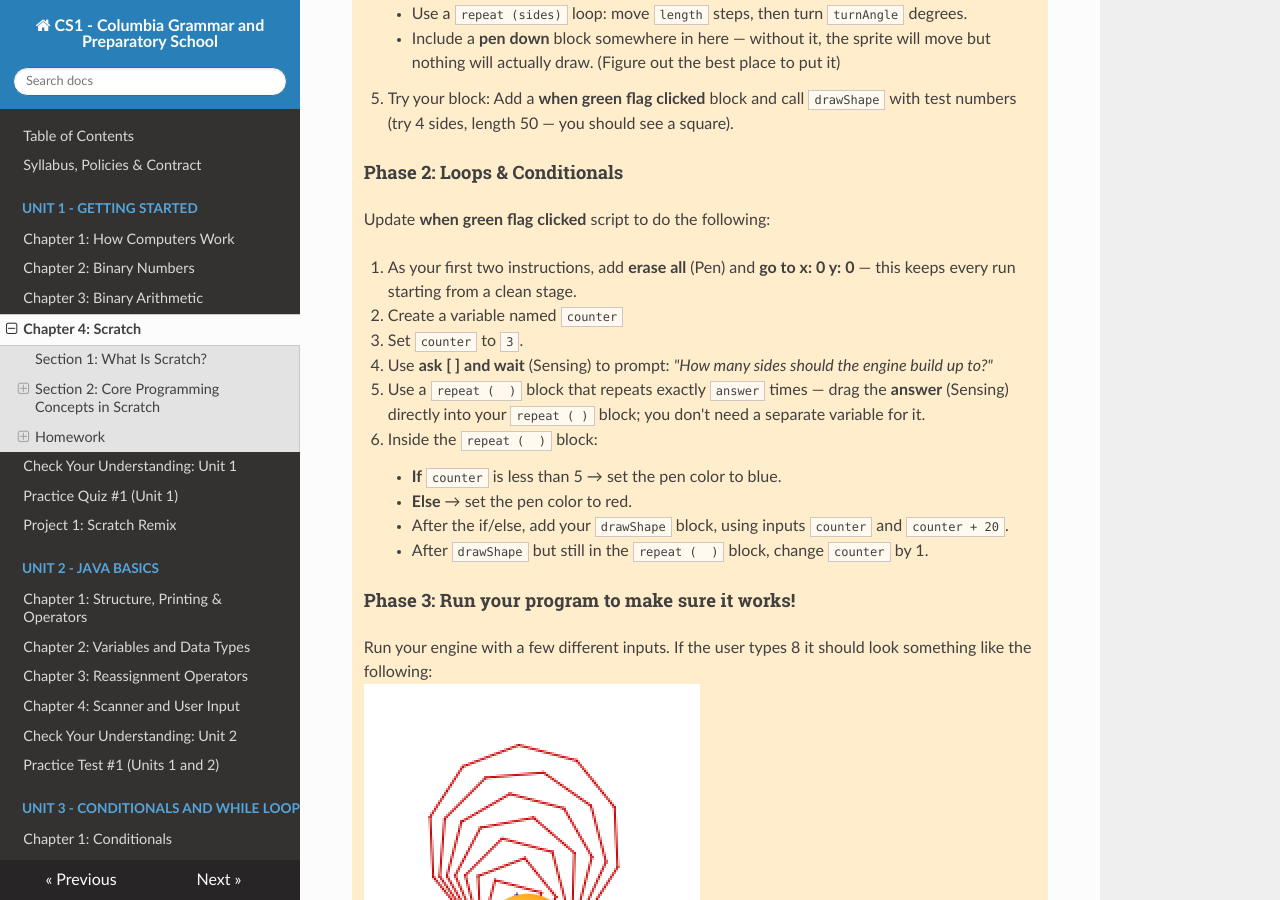
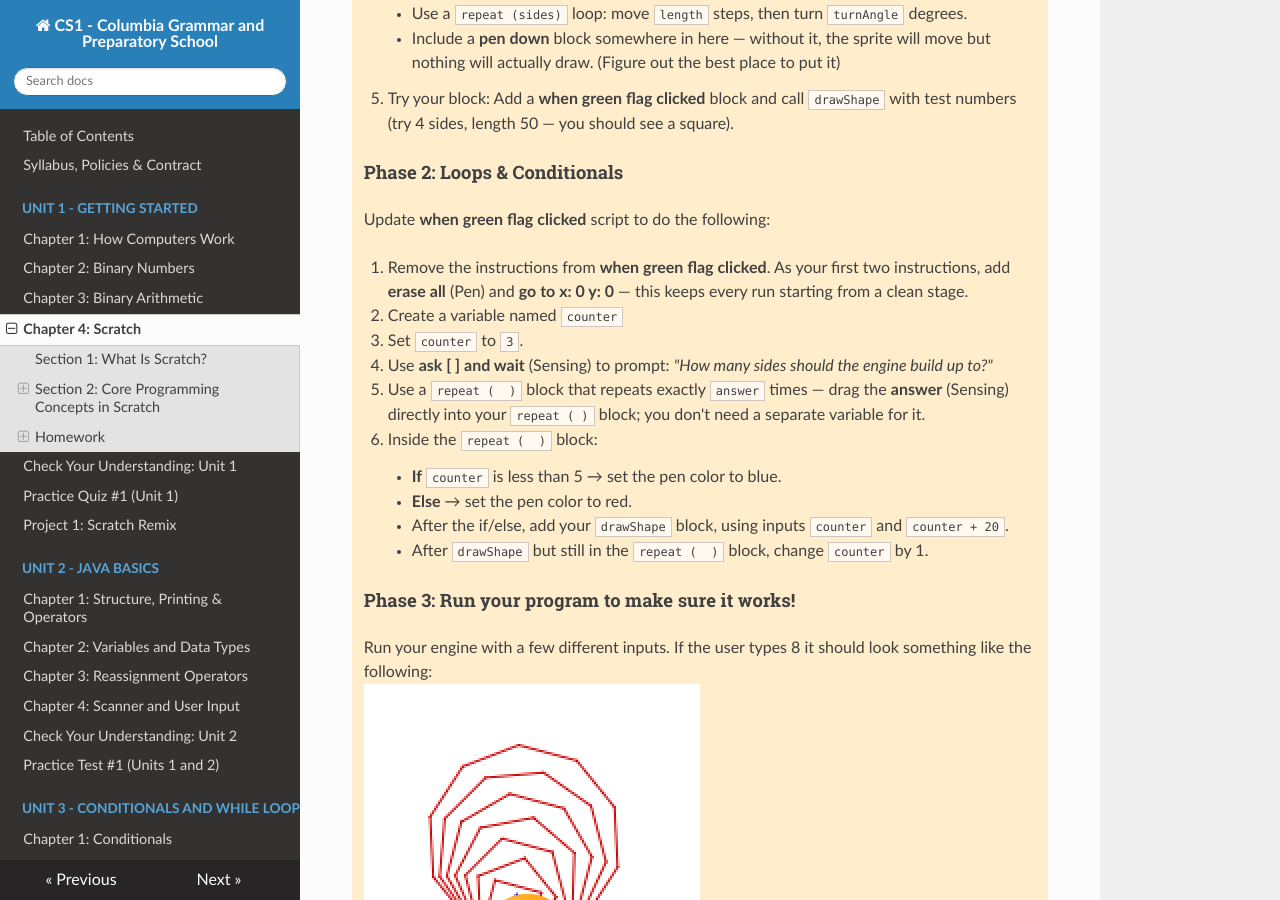
Before and after one commit to kjergens/cs1-site, an MkDocs documentation site: the page built from docs/unit1/notes_04_scratch.md, in a window 1280 px wide and 900 px high, scrolled down 2095 px. Built offline with MkDocs 1.6.1, drawn with Linux system fonts in a browser that asks for light colours; nearby versions of some CDN libraries.

Commit message:
Update instructions for Phase 2 in notes
Clarified instructions for the 'when green flag clicked' script by removing previous instructions and emphasizing the addition of 'erase all' and 'go to x: 0 y: 0'.

```diff
--- a/docs/unit1/notes_04_scratch.md
+++ b/docs/unit1/notes_04_scratch.md
@@ -82,7 +82,7 @@ In Scratch, scripts start when something happens — "when green flag clicked",
 
     Update **when green flag clicked** script to do the following:
 
-    1. As your first two instructions, add **erase all** (Pen) and **go to x: 0 y: 0** — this keeps every run starting from a clean stage.
+    1. Remove the instructions from **when green flag clicked**. As your first two instructions, add **erase all** (Pen) and **go to x: 0 y: 0** — this keeps every run starting from a clean stage.
     - Create a variable named `counter`
     - Set `counter` to `3`.
     - Use **ask [ ] and wait** (Sensing) to prompt: *"How many sides should the engine build up to?"*
```
